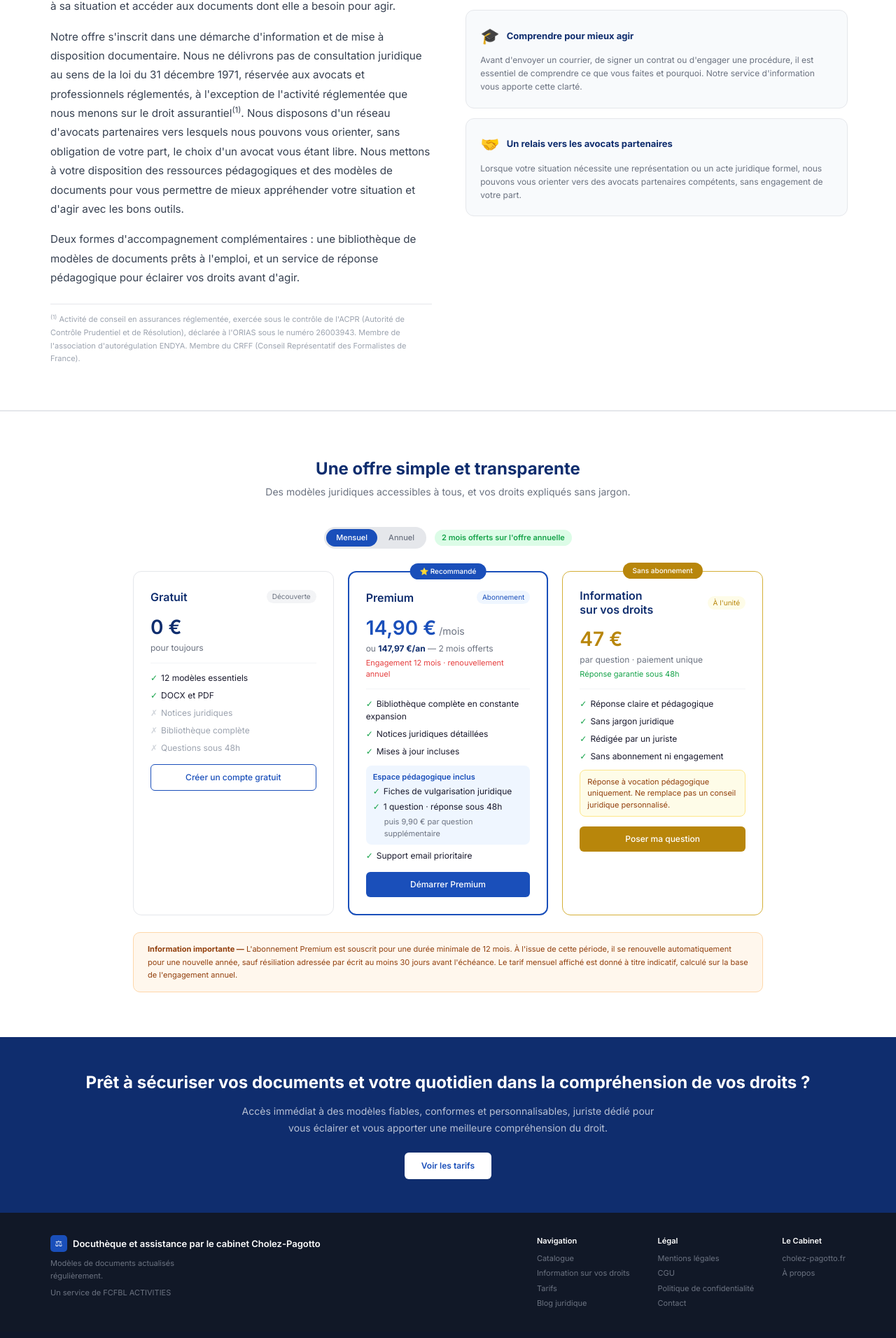
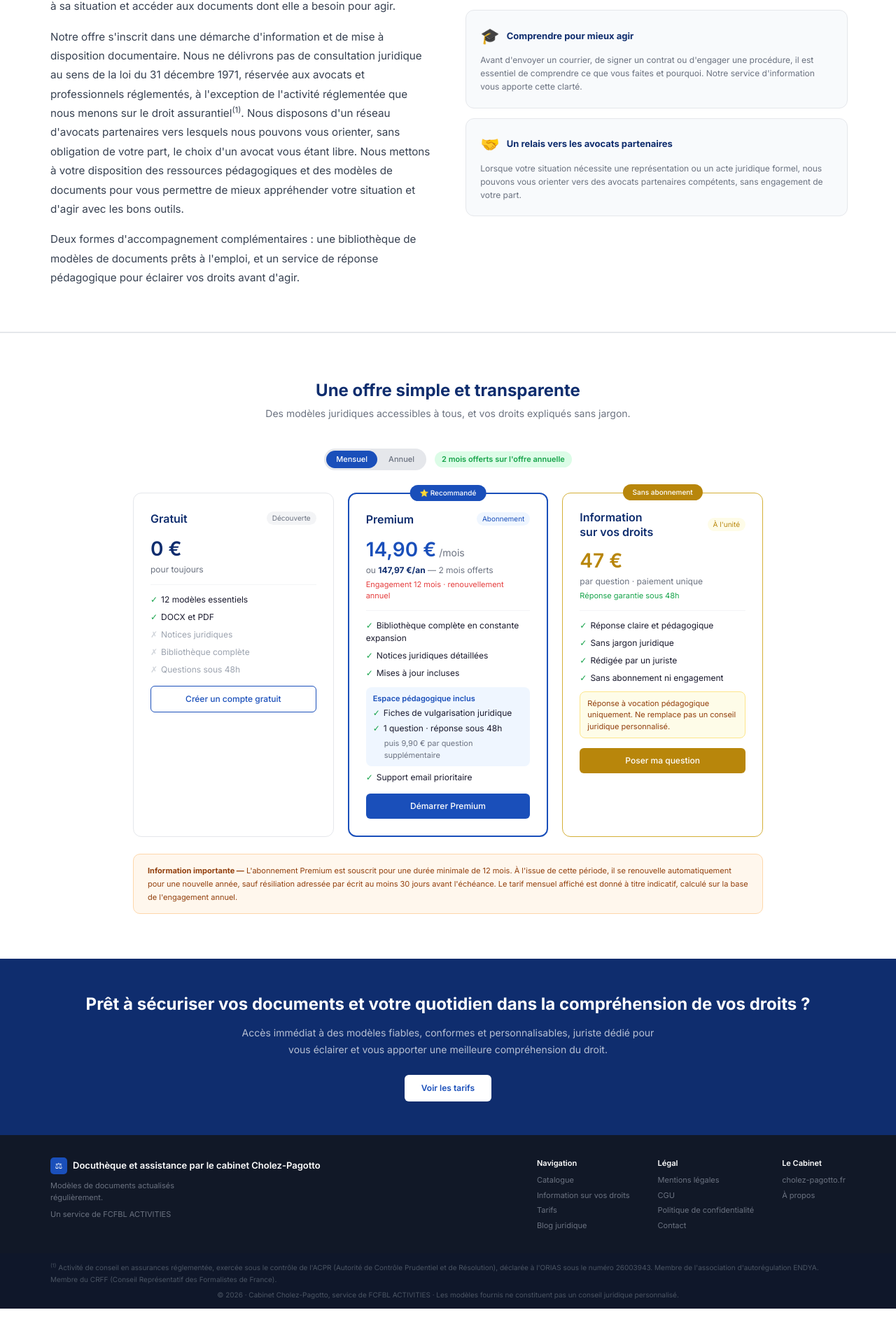
Before and after one commit to SYPA-ASSO/docutheque-next, a Next.js app: page / in a window 1280 px wide. Shown: the part 3339-5251 px from the top of the page at 70% size. After the commit the page ends 5209 px from the top, so only its background shows below. Built offline with nearby package versions, Linux system fonts and the light colour scheme.

Commit message:
Note ORIAS ACPR ENDYA CRFF deplacee dans footer

```diff
--- a/components/Footer.tsx
+++ b/components/Footer.tsx
@@ -55,9 +55,16 @@ export default function Footer() {
         </div>
       </footer>
 
-      {/* COPYRIGHT */}
-      <div style={{background: '#0f172a', padding: '8px 0', textAlign: 'center'}}>
-        <p style={{color: '#4b5563', fontSize: '10px'}}>© 2026 · Cabinet Cholez-Pagotto, service de FCFBL ACTIVITIES · Les modèles fournis ne constituent pas un conseil juridique personnalisé.</p>
+      {/* NOTE RÉGLEMENTAIRE */}
+      <div style={{background: '#0f172a', padding: '12px 0'}}>
+        <div style={{maxWidth: '1200px', margin: '0 auto', padding: '0 2rem'}}>
+          <p style={{color: '#4b5563', fontSize: '10px', lineHeight: '1.7', marginBottom: '6px'}}>
+            <sup>(1)</sup> Activité de conseil en assurances réglementée, exercée sous le contrôle de l'ACPR (Autorité de Contrôle Prudentiel et de Résolution), déclarée à l'ORIAS sous le numéro 26003943. Membre de l'association d'autorégulation ENDYA. Membre du CRFF (Conseil Représentatif des Formalistes de France).
+          </p>
+          <p style={{color: '#4b5563', fontSize: '10px', textAlign: 'center'}}>
+            © 2026 · Cabinet Cholez-Pagotto, service de FCFBL ACTIVITIES · Les modèles fournis ne constituent pas un conseil juridique personnalisé.
+          </p>
+        </div>
       </div>
     </>
   )
--- a/components/HowItWorks.tsx
+++ b/components/HowItWorks.tsx
@@ -91,15 +91,9 @@ export default function HowItWorks() {
               <p style={{color: '#374151', fontSize: '0.95rem', lineHeight: '1.8', marginBottom: '16px'}}>
                 Notre offre s'inscrit dans une démarche d'information et de mise à disposition documentaire. Nous ne délivrons pas de consultation juridique au sens de la loi du 31 décembre 1971, réservée aux avocats et professionnels réglementés, à l'exception de l'activité réglementée que nous menons sur le droit assurantiel<sup>(1)</sup>. Nous disposons d'un réseau d'avocats partenaires vers lesquels nous pouvons vous orienter, sans obligation de votre part, le choix d'un avocat vous étant libre. Nous mettons à votre disposition des ressources pédagogiques et des modèles de documents pour vous permettre de mieux appréhender votre situation et d'agir avec les bons outils.
               </p>
-              <p style={{color: '#374151', fontSize: '0.95rem', lineHeight: '1.8', marginBottom: '24px'}}>
+              <p style={{color: '#374151', fontSize: '0.95rem', lineHeight: '1.8'}}>
                 Deux formes d'accompagnement complémentaires : une bibliothèque de modèles de documents prêts à l'emploi, et un service de réponse pédagogique pour éclairer vos droits avant d'agir.
               </p>
-              {/* NOTE DE BAS DE PAGE */}
-              <div style={{borderTop: '1px solid #e5e7eb', paddingTop: '12px'}}>
-                <p style={{color: '#9ca3af', fontSize: '11px', lineHeight: '1.7'}}>
-                  <sup>(1)</sup> Activité de conseil en assurances réglementée, exercée sous le contrôle de l'ACPR (Autorité de Contrôle Prudentiel et de Résolution), déclarée à l'ORIAS sous le numéro 26003943. Membre de l'association d'autorégulation ENDYA. Membre du CRFF (Conseil Représentatif des Formalistes de France).
-                </p>
-              </div>
             </div>
             <div style={{flex: '0 0 48%', display: 'flex', flexDirection: 'column', gap: '14px'}}>
               <div style={{background: '#f8fafc', border: '1px solid #e5e7eb', borderRadius: '12px', padding: '1.25rem'}}>
```
